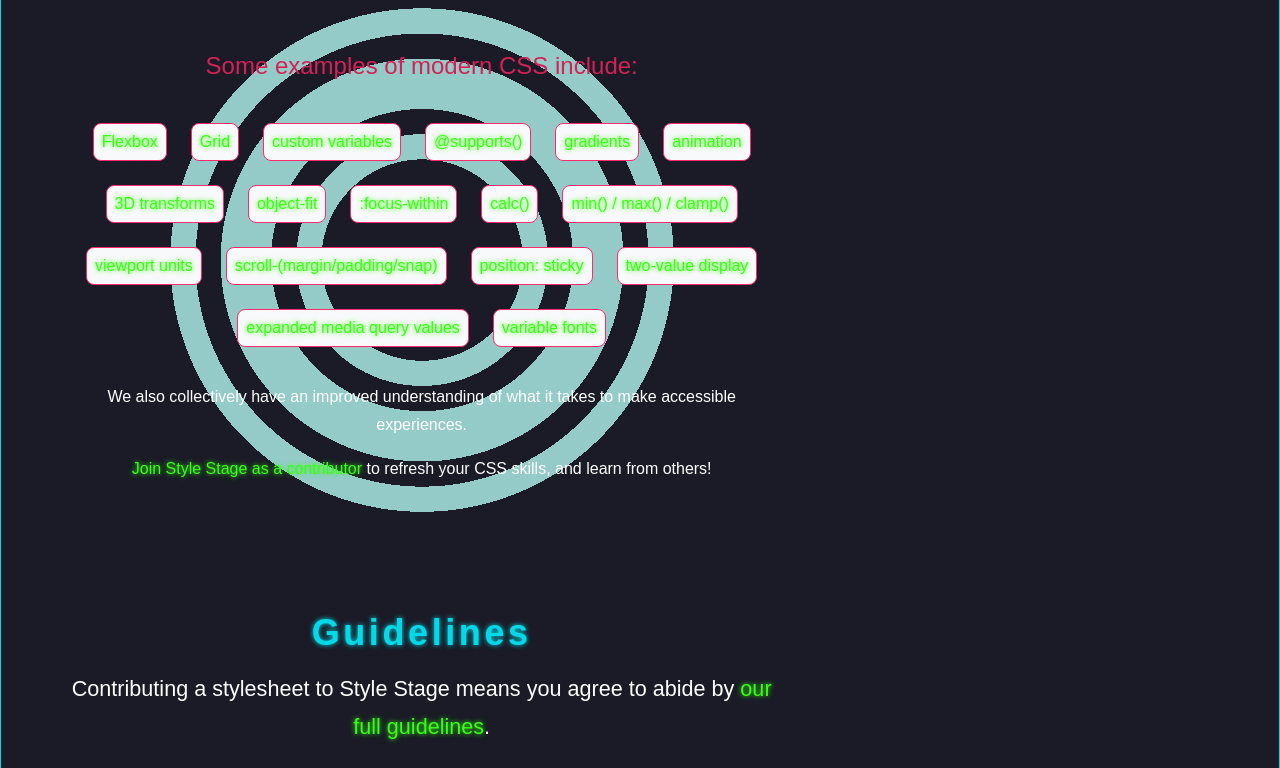
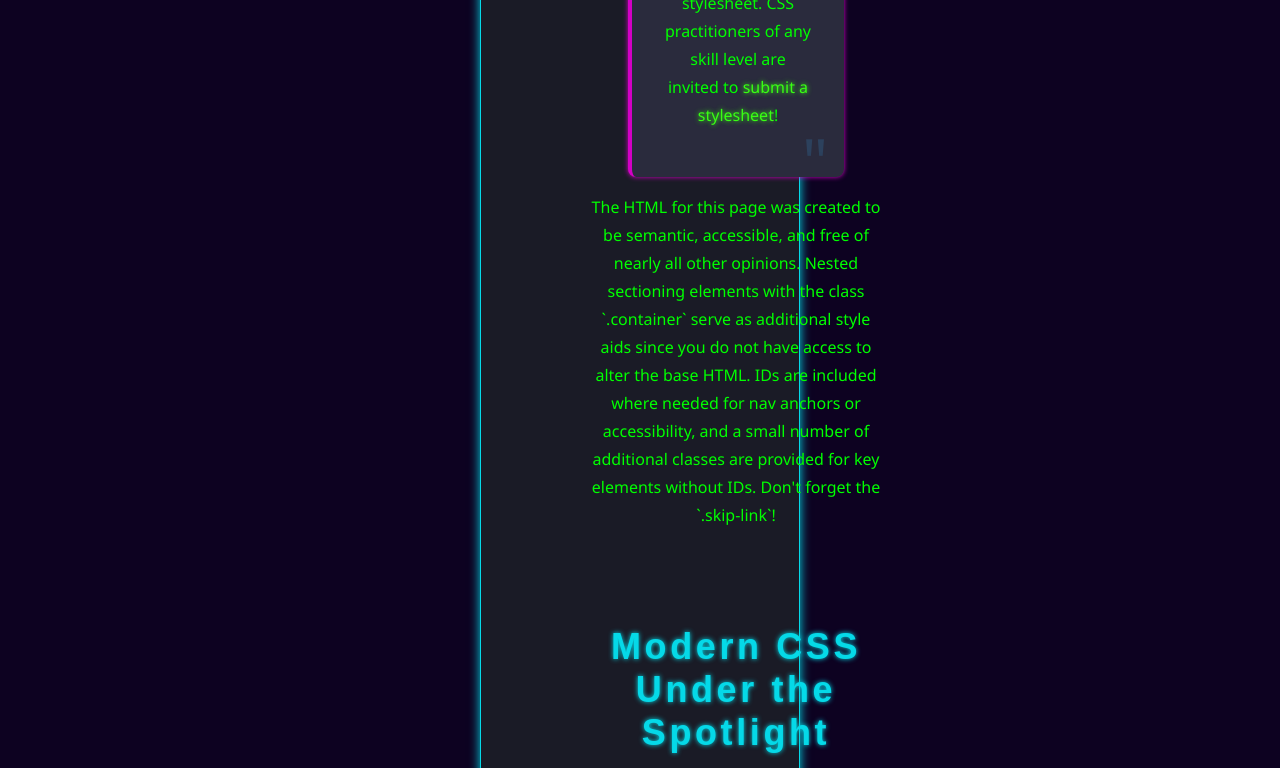
Before and after one commit to KROD333/css_finalproject, a plain HTML site: page stylestage.html in a window 1280 px wide. Shown: the part 1549-2317 px from the top of the page. Drawn offline with Linux system fonts and the light colour scheme; a web font is replaced by a local one.

Commit message:
Updated text and background colours for better contrast

```diff
--- a/style (5).css
+++ b/style (5).css
@@ -15,9 +15,9 @@
 }
 :root {
   /* Primary colors */
-  --color-primary: #2c3e50;
-  --color-primary-light: #34495e;
-  --color-primary-dark: #1a252f;
+  --color-primary: #000000;
+  --color-primary-light: #000000;
+  --color-primary-dark: #040524;
 
   /* Accent colors */
   --color-accent: #3498db;
@@ -148,10 +148,10 @@ body {
   text-rendering: optimizeSpeed;
   overflow-x: hidden;
   font-family: var(--font-primary);
-  color: var(--text-color);
+  color: #00ff00;
   background-color: var(--cyber-black);
-  color: #fff;
-  font-family: 'Orbitron', 'Rajdhani', sans-serif;
+  letter-spacing: var(--letter-spacing-normal);
+  font-weight: var(--font-weight-normal);
   position: relative;
 }
 
@@ -342,6 +342,9 @@ main {
   background: var(--cyber-dark);
   border: 1px solid var(--neon-blue);
   box-shadow: var(--glow-md) var(--neon-blue);
+  margin-right: 30em;
+  margin-left: 30em;
+  padding-left: 15rem;
 }
 
 main ul {
@@ -356,19 +359,19 @@ main ul {
 }
 
 main ul li {
-  background: var(--cyber-light);
+  background: #000000;
   padding: 1rem;
   border: 1px solid var(--neon-pink);
   border-radius: var(--radius-md);
-  color: var(--neon-green);
-  text-shadow: var(--glow-sm) var(--neon-green);
+  color: #ff00f2;
+  text-shadow: var(--glow-sm) #87CEEB;
   transition: all var(--transition-normal);
 }
 
 main ul li:hover {
   transform: translateY(-5px);
-  box-shadow: var(--glow-md) var(--neon-pink);
-  background: var(--cyber-dark);
+  box-shadow: var(--glow-md) #87CEEB;
+  background: #1a1a1a;
 }
 
 article section {
```
